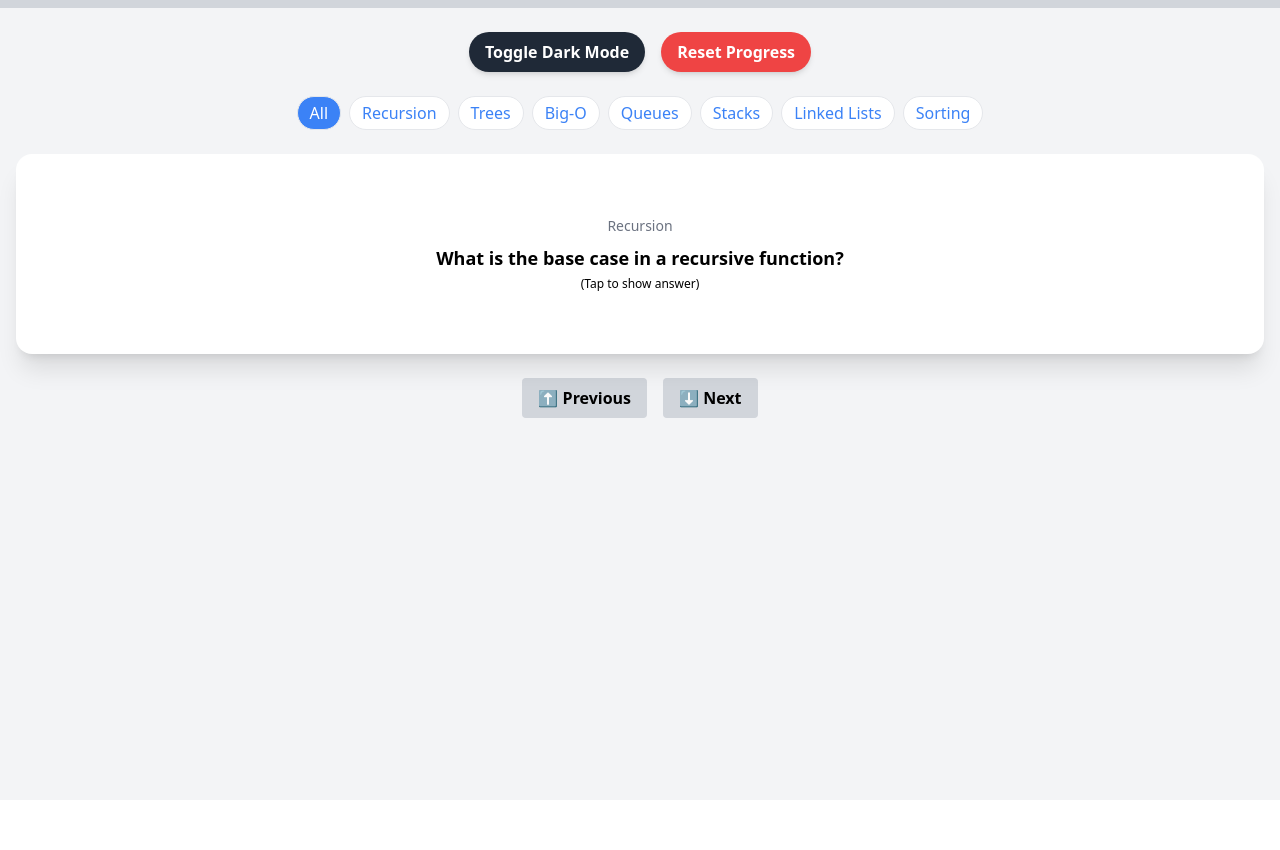
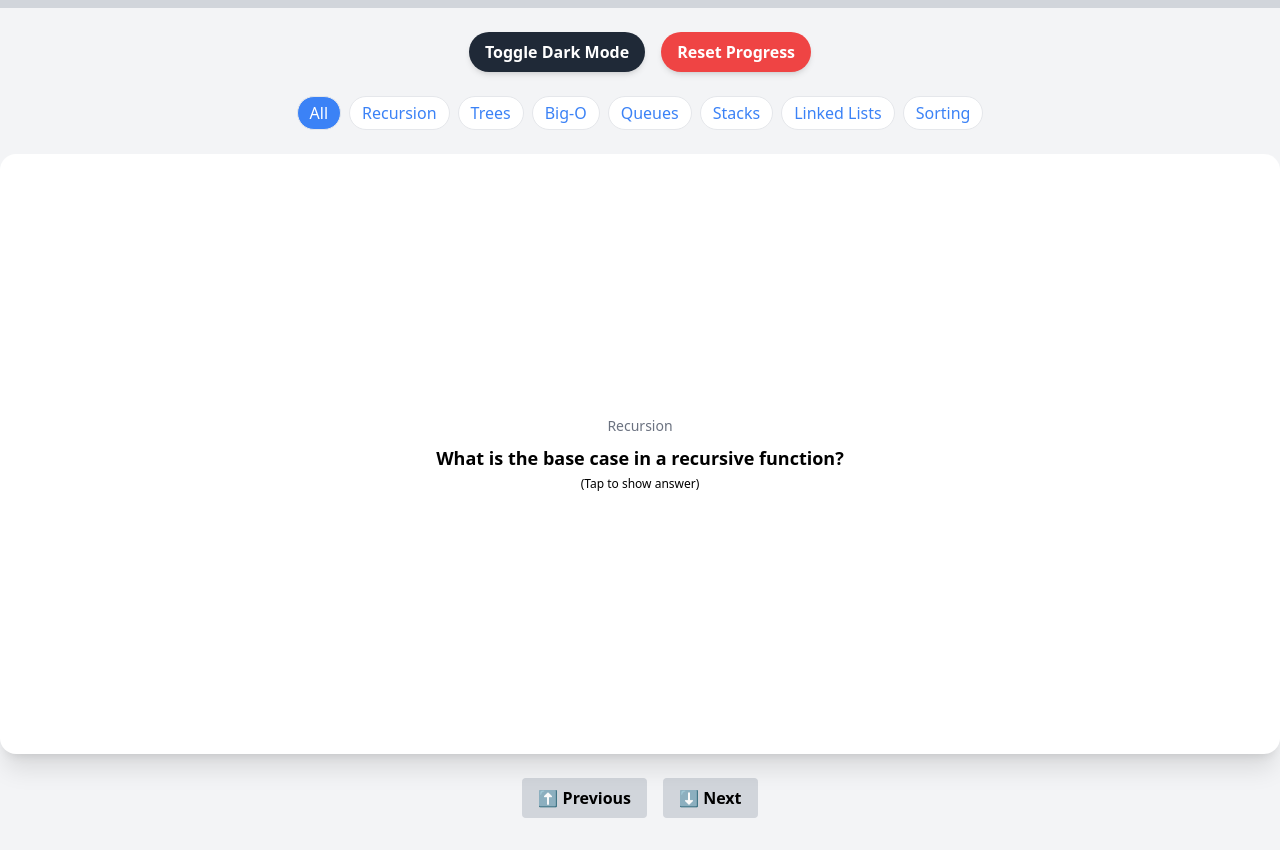
Before and after one commit to Anselm490/cpsc221-meme-study, a React (Create React App) app: page / in a window 1280 px wide. Before the commit the page ends 800 px from the top, so only its background shows below. Built offline with nearby package versions, Linux system fonts and the light colour scheme.

Commit message:
swiping effect

```diff
--- a/src/App.js
+++ b/src/App.js
@@ -86,13 +86,17 @@ function App() {
       </div>
 
       {/* Flashcards */}
-      <div {...useSwipeable({
-        onSwipedUp: () => setCurrentIndex((prev) => Math.min(filteredCards.length - 1, prev + 1)),
-        onSwipedDown: () => setCurrentIndex((prev) => Math.max(0, prev - 1)),
-        preventScrollOnSwipe: true,
-        trackTouch: true,
-        trackMouse: false,
-      })}>
+      <div
+        {...useSwipeable({
+          onSwipedUp: () => setCurrentIndex((prev) => Math.min(filteredCards.length - 1, prev + 1)),
+          onSwipedDown: () => setCurrentIndex((prev) => Math.max(0, prev - 1)),
+          preventScrollOnSwipe: true,
+          trackTouch: true,
+          trackMouse: false,
+        })}
+        className="transition-transform duration-500 ease-in-out"
+        style={{ transform: `translateY(0)` }} // placeholder in case we animate later
+      >
         <FlashCard
           card={filteredCards[currentIndex]}
           onClick={() => handleCardClick(filteredCards[currentIndex]?.id)}
--- a/src/components/FlashCard.js
+++ b/src/components/FlashCard.js
@@ -11,7 +11,7 @@ export default function FlashCard({ card, onClick, isCompleted }) {
   return (
     <div
       onClick={handleClick}
-      className={`relative p-6 m-4 shadow-xl rounded-2xl text-center text-lg cursor-pointer min-h-[200px] flex items-center justify-center transition
+      className={`relative w-full h-[calc(100vh-200px)] p-6 mx-auto shadow-xl rounded-2xl text-center text-lg cursor-pointer flex items-center justify-center transition
       ${showAnswer ? "bg-green-100 dark:bg-green-800 text-green-800 dark:text-green-100" : "bg-white dark:bg-gray-800 text-black dark:text-white hover:bg-gray-100 dark:hover:bg-gray-700"}
       `}
     >
```
